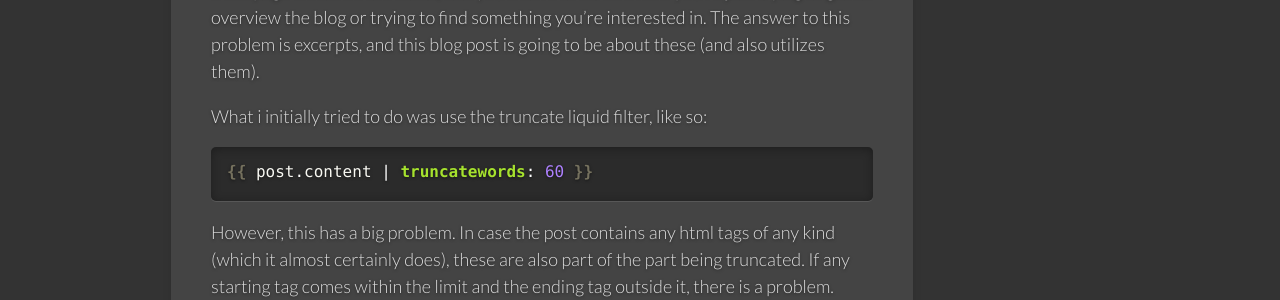
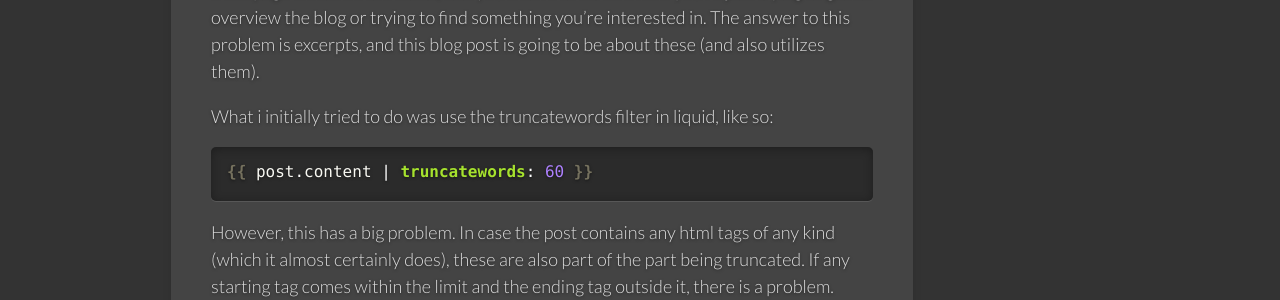
Before and after one commit to rubicus/rubicus.github.io, a Jekyll site: the page built from _posts/2016-03-11-excerpts-in-jekyll.Markdown, in a window 1280 px wide. Shown: the part 439-739 px from the top of the page. Built offline with Jekyll 4.4.1, drawn with Linux system fonts in a browser that asks for light colours; comment, search, counter and statistics services are not loaded.

Commit message:
Update 2016-03-11-excerpts-in-jekyll.Markdown

```diff
--- a/_posts/2016-03-11-excerpts-in-jekyll.Markdown
+++ b/_posts/2016-03-11-excerpts-in-jekyll.Markdown
@@ -13,7 +13,7 @@ if you're just trying to get an overview the blog or trying to find something
 you're interested in. The answer to this problem is excerpts, and this blog post
 is going to be about these (and also utilizes them).
 
-What i initially tried to do was use the truncate liquid filter, like so:
+What i initially tried to do was use the truncatewords filter in liquid, like so:
 
 {% highlight liquid %}
 {% raw %}
```
